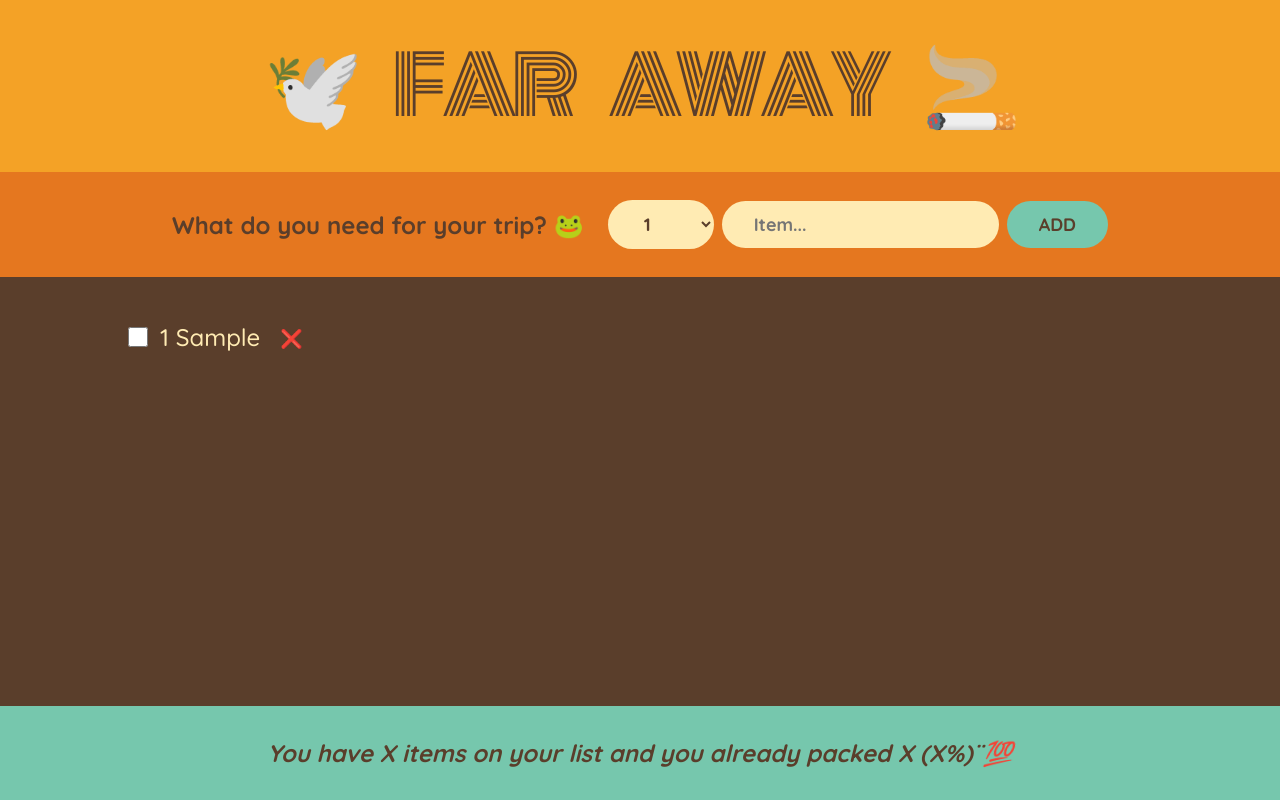
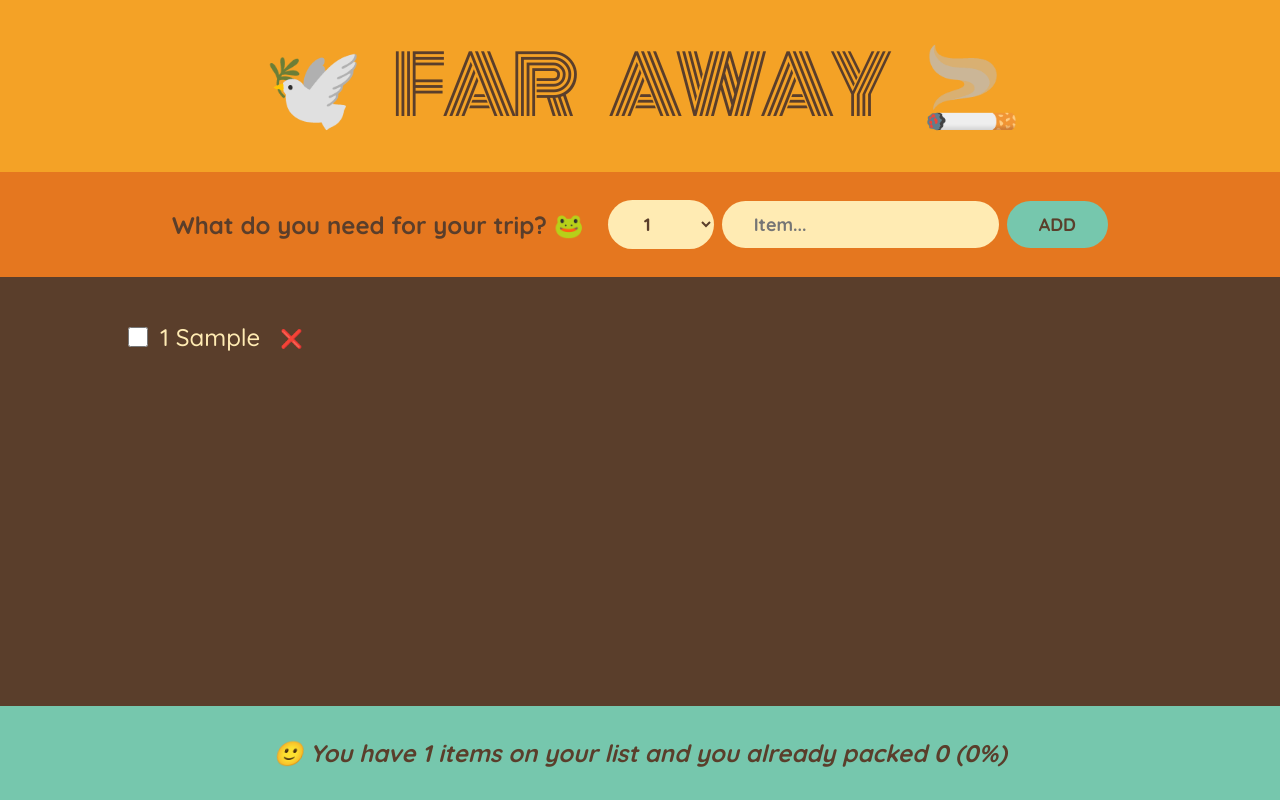
Before and after one commit to pedroacbg/travel-list, a React (Create React App) app: page / in a window 1280 px wide. Both pictures are taken after typing "Sample" into the empty fields and a click on the button "ADD". Built offline with nearby package versions, Linux system fonts and the light colour scheme.

Commit message:
adding functionality to packed items

```diff
--- a/src/App.js
+++ b/src/App.js
@@ -28,7 +28,7 @@
         onDeleteItem={handleDeleteItem}
         onToggleItem={handleToggleItem}
       />
-      <Stats />
+      <Stats items={items} />
     </div>
   );
 }
@@ -111,10 +111,26 @@
   );
 }
 
-function Stats() {
+function Stats({ items }) {
+  if (!items.length)
+    return (
+      <p className="stats">
+        <em>Start adding some items to your list 💀</em>
+      </p>
+    );
+
+  const numItems = items.length;
+  const numPacked = items.filter((item) => item.packed).length;
+  const percentage = (numPacked / numItems) * 100;
+
   return (
     <footer className="stats">
-      <em>You have X items on your list and you already packed X (X%)¨💯</em>
+      <em>
+        {percentage === 100
+          ? "You got everything! Ready to go 🕊️"
+          : `🙂 You have ${numItems} items on your list and you already packed
+        ${numPacked} (${Math.floor(percentage)}%) `}
+      </em>
     </footer>
   );
 }
```
